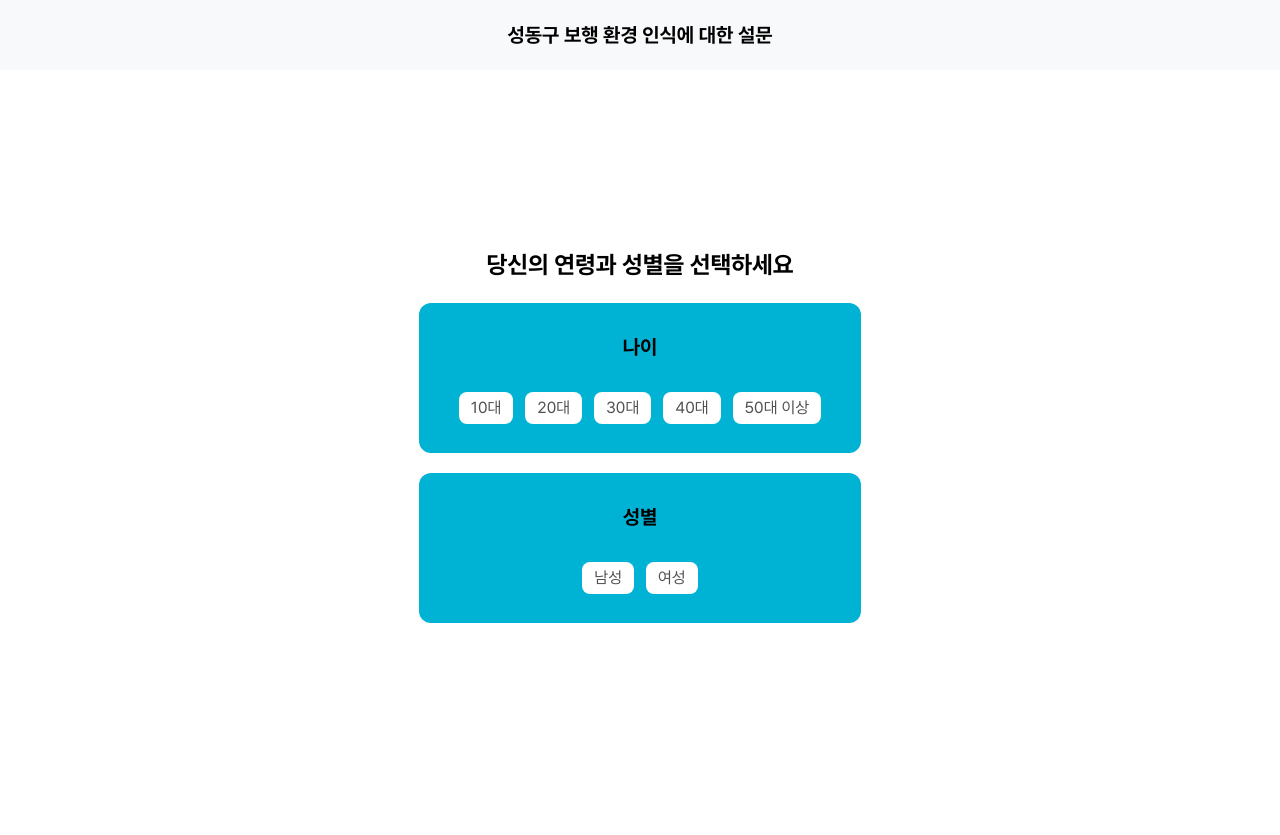
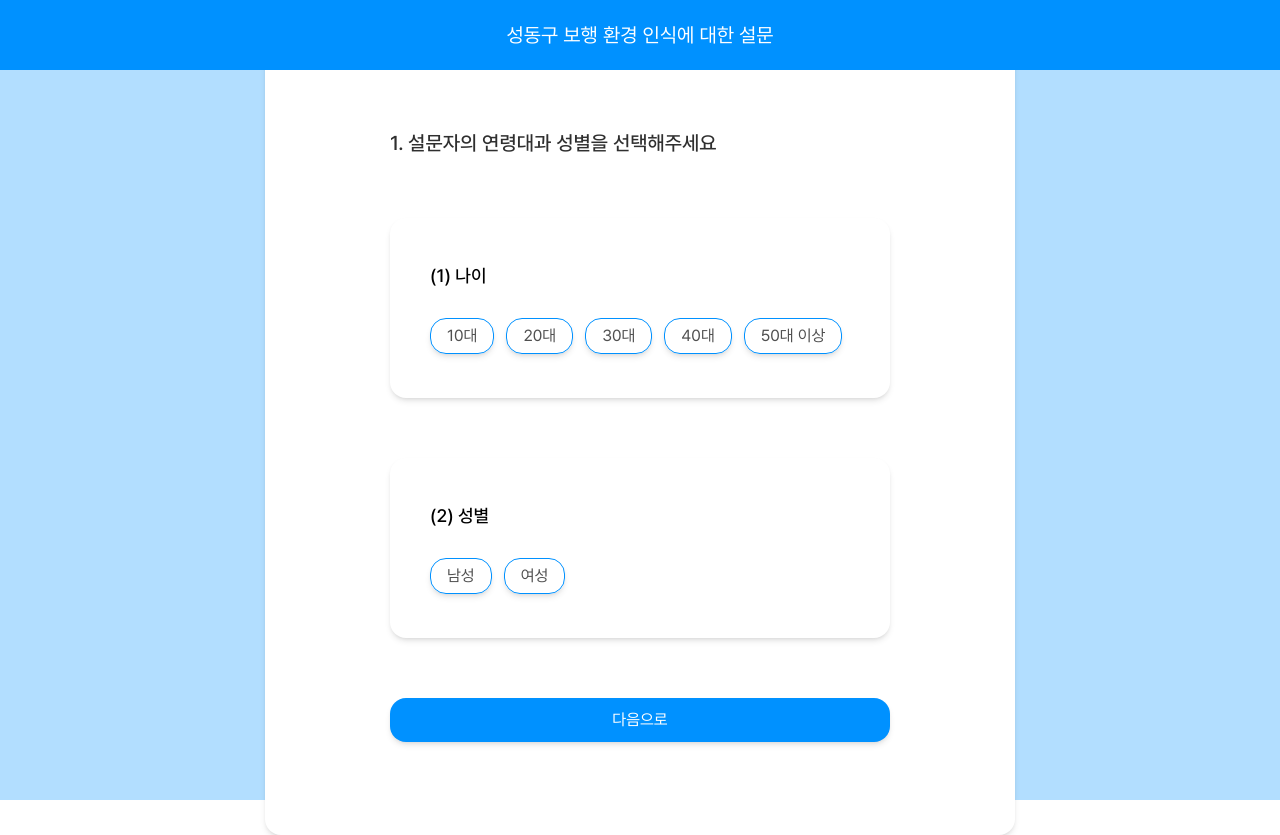
Before and after one commit to arky02/Hanyang_RoadSurvey_Front, a Next.js app: page / in a window 1280 px wide. Before the commit the page ends 800 px from the top, so only its background shows below. Built offline with nearby package versions, Linux system fonts and the light colour scheme.

Commit message:
feat(index): index 페이지 디자인, 기능 구현

```diff
--- a/pages/index.tsx
+++ b/pages/index.tsx
@@ -1,40 +1,89 @@
+import { useState } from "react";
+import { useRouter } from "next/navigation";
+
 export default function Home() {
+  const [age, setAge] = useState<number | null>();
+  const [sex, setSex] = useState<string | null>();
+
+  const ageArr = [10, 20, 30, 40, 50];
+  const sexArr = ["남성", "여성"];
+
+  const router = useRouter();
+
+  function handleNextClick() {
+    if (!age || !sex) {
+      alert("나이와 성별을 모두 선택해주세요.");
+      return;
+    }
+
+    router.push("/choice");
+  }
+
   return (
-    <main className="flex justify-center items-center h-[100vh]">
-      <div className="top-0 absolute bg-[#f8f9fa] w-full text-black font-bold text-center p-5 text-[20px]">
+    <main className="flex justify-center items-center h-[100vh] bg-[#0091ff4d]">
+      <div className="top-0 absolute bg-[#0091ff] w-full text-white font-semibold  text-center p-5 text-[20px]">
         성동구 보행 환경 인식에 대한 설문
       </div>
-      <section className="mt-[70px]">
-        <h3 className="text-[24px] font-bold text-center mb-[20px]">
-          당신의 연령과 성별을 선택하세요
-        </h3>
-        <div>
-          <section className="rounded-xl bg-[#00b2d4] flex flex-col justify-evenly items-center px-10 mb-[20px] h-[150px]">
-            <h3 className="text-[20px] font-bold text-center">나이</h3>
-            <div className="flex gap-3">
-              <SmallBtn text="10대" />
-              <SmallBtn text="20대" />
-              <SmallBtn text="30대" />
-              <SmallBtn text="40대" />
-              <SmallBtn text="50대 이상" />
+      <section className="mt-[70px] bg-white rounded-2xl w-[750px] shadow-md h-[800px] py-[100px] flex items-center justify-center">
+        <div className="flex flex-col gap-[60px]  w-fit">
+          <h3 className="text-[20px] text-[#2f2f2f] w-fit font-medium">
+            1. 설문자의 연령대과 성별을 선택해주세요
+          </h3>
+
+          <section className="rounded-2xl bg-white flex flex-col justify-evenly px-10 w-[500px] h-[180px] bg-[#0091ff20] shadow-md">
+            <h3 className="text-[18px] font-medium">(1) 나이</h3>
+            <div className="flex gap-3 -mt-4">
+              {ageArr.map((el) => (
+                <SmallBtn
+                  key={el}
+                  text={el === 50 ? "50대 이상" : `${el}대`}
+                  onClick={() => setAge(el)}
+                  isSelected={el === age}
+                />
+              ))}
             </div>
           </section>
-          <section className="rounded-xl bg-[#00b2d4] flex justify-evenly items-center flex-col px-10 h-[150px]">
-            <h3 className="text-[20px] font-bold text-center">성별</h3>
-            <div className="flex gap-3">
-              <SmallBtn text="남성" />
-              <SmallBtn text="여성" />
+          <section className="rounded-2xl bg-white flex justify-evenly flex-col px-10 w-[500px] h-[180px] bg-[#0091ff20] shadow-md">
+            <h3 className="text-[18px] font-medium">(2) 성별</h3>
+            <div className="flex gap-3 -mt-4">
+              {sexArr.map((el) => (
+                <SmallBtn
+                  key={el}
+                  text={`${el}`}
+                  onClick={() => setSex(el)}
+                  isSelected={el === sex}
+                />
+              ))}
             </div>
           </section>
+          <button
+            className="bg-[#0091ff] rounded-2xl text-white font-semibold text-[16px] py-2.5 shadow-md"
+            onClick={handleNextClick}
+          >
+            다음으로
+          </button>
         </div>
       </section>
     </main>
   );
 }
 
-function SmallBtn({ text }: { text: string }) {
+function SmallBtn({
+  text,
+  onClick,
+  isSelected,
+}: {
+  text: string;
+  onClick: () => void;
+  isSelected: boolean;
+}) {
   return (
-    <button className="bg-white rounded-lg px-3 py-1 font-semibold text-[#505050]">
+    <button
+      className={`hover:bg-[#0091ff49] hover:text-black  hover:shadow-xl hover:font-semibold rounded-2xl px-4 py-[5px] font-semibold text-[#505050] shadow-md border-[1px] border-[#0091ff] ${
+        isSelected && "bg-[#0091ff] text-white hover:text-black"
+      }`}
+      onClick={onClick}
+    >
       {text}
     </button>
   );
```
